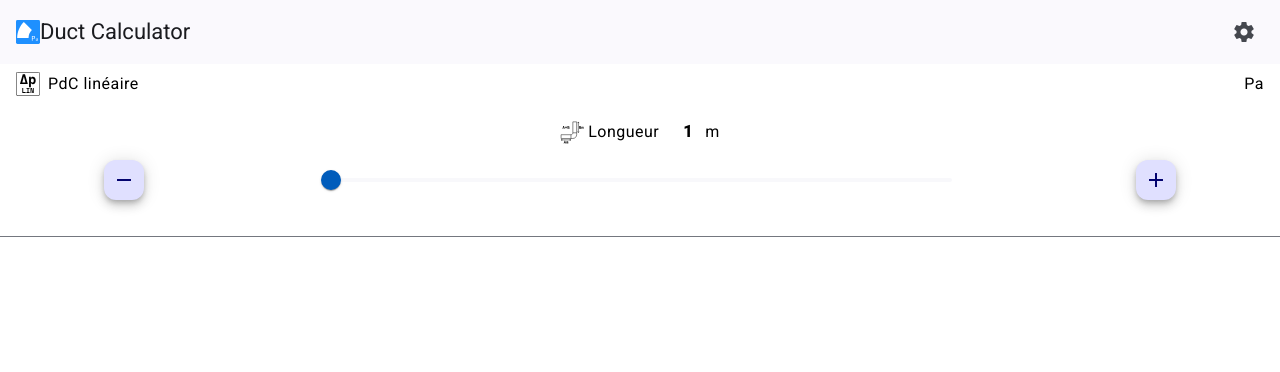
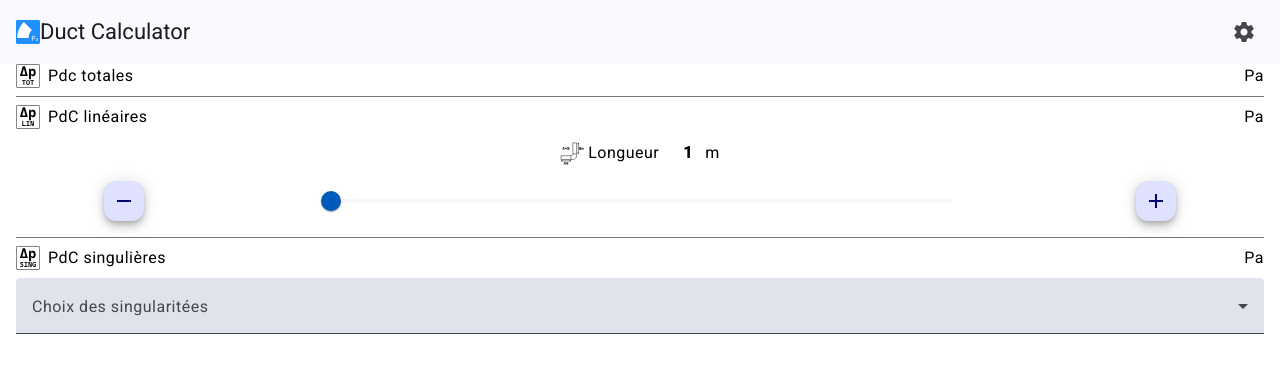
Before and after one commit to LudovicLeBris/DuctCalculator, an Angular app: page /apd-selector in a window 1280 px wide. Shown: the top 372 px of the page. Built offline with nearby package versions, Linux system fonts and the light colour scheme.

Commit message:
feat(component) adding apd setup an results

```diff
--- a/src/app/components/apd-selector/apd-selector.component.css
+++ b/src/app/components/apd-selector/apd-selector.component.css
@@ -2,24 +2,26 @@ p {
   margin-bottom: 0;
 }
 
-.linear-apd {
+mat-divider {
+  margin: 8px 16px;
+}
+
+.apd-section {
   display: flex;
   flex-direction: column;
   justify-content: center;
   gap: 8px;
   margin: 0 16px;
-  margin-top: 8px;
-  margin-bottom: 16px;
 }
 
-.linear-apd-result {
+.apd-result {
   display: flex;
   flex-direction: row;
   justify-content: space-between;
   align-items: center;
 }
 
-.linear-apd-result-title {
+.apd-result-title {
   display: flex;
   align-items: center;
   gap: 8px;
@@ -29,9 +31,38 @@ p {
   display: flex;
   flex-direction: column;
   gap: 16px;
-  margin: 16px 0;
+  margin: 4px 0;
 }
 
 .slider {
   width: 100%;
 }
+
+.singularity-selection {
+  width: 100%;
+}
+
+mat-panel-title mat-icon {
+  padding-right: 8px;
+}
+
+.singularity-setup {
+  display: flex;
+  justify-content: space-between;
+  align-items: center;
+}
+
+.singularity-setup  p, button {
+  margin-bottom: 20px;
+}
+
+.singularity-setup__quantity {
+  display: flex;
+  justify-content: flex-end;
+  align-items: center;
+  gap: 12px;
+}
+
+.singularity-setup__quantity__input {
+  width: 64px;
+}
--- a/src/app/components/apd-selector/apd-selector.component.html
+++ b/src/app/components/apd-selector/apd-selector.component.html
@@ -1,8 +1,22 @@
-<section class="linear-apd">
-  <article class="linear-apd-result">
-    <div class="linear-apd-result-title">
+<section class="apd-section">
+  <article class="apd-result">
+    <div class="apd-result-title">
+      <mat-icon svgIcon="total_apd"></mat-icon>
+      <p>Pdc totales</p>
+    </div>
+    <div>
+      <p>{{ totalApd | number: '1.2-2' }} Pa</p>
+    </div>
+  </article>
+</section>
+
+<mat-divider></mat-divider>
+
+<section class="apd-section">
+  <article class="apd-result">
+    <div class="apd-result-title">
       <mat-icon svgIcon="linear_apd"></mat-icon>
-      <p>PdC linéaire</p>
+      <p>PdC linéaires</p>
     </div>
     <div>
       <p>{{ apd.linearApd.getValue() | number :'1.2-2' }} {{ apd.linearApd.unit }}</p>
@@ -17,6 +31,48 @@
 
 <mat-divider></mat-divider>
 
-<section class="singular-apd">
-
+<section class="apd-section">
+  <article class="apd-result">
+    <div class="apd-result-title">
+      <mat-icon svgIcon="singular_apd"></mat-icon>
+      <p>PdC singulières</p>
+    </div>
+    <div>
+      <p>{{ apd.singularApd.getValue() | number :'1.2-2' }} {{ apd.singularApd.unit }}</p>
+    </div>
+  </article>
+<!-- select form -->
+  <mat-form-field class="singularity-selection">
+    <mat-label>Choix des singularitées</mat-label>
+    <mat-select [formControl]="singularitiesControl" multiple (selectionChange)="handleSingularitiesListChange()">
+      @for (singularity of singularities.getSingularities(); track singularity) {
+      <mat-option [value]="singularity.getName()">
+        <mat-icon svgIcon="{{ singularity.getIcon() }}"></mat-icon> {{ singularity.getDisplayName() }}
+      </mat-option>
+    }
+    </mat-select>
+  </mat-form-field>
+<!-- list singularity selected -->
+  <mat-accordion>
+  @for (singularitySelected of singularitiesControl.value; track singularitySelected) {
+    <mat-expansion-panel>
+      <mat-expansion-panel-header>
+        <mat-panel-title>
+          <mat-icon svgIcon="{{ selectedSingularity(singularitySelected)?.getIcon() }}"></mat-icon>
+          {{ selectedSingularity(singularitySelected)?.getDisplayName() }}
+        </mat-panel-title>
+      </mat-expansion-panel-header>
+      <div class="singularity-setup">
+        <p>{{ calculateSingularApdByQuantity(selectedSingularity(singularitySelected)!) | number: '1.2-2' }} Pa</p>
+        <div class="singularity-setup__quantity">
+          <mat-form-field class="singularity-setup__quantity__input">
+            <input disabled matInput type="number" value="{{ selectedSingularity(singularitySelected)?.getQuantity() }}">
+          </mat-form-field>
+          <button mat-mini-fab (click)="handleRemoveSingularityQuantity(selectedSingularity(singularitySelected)!)"><mat-icon>remove</mat-icon></button>
+          <button mat-mini-fab (click)="handleAddSingularityQuantity(selectedSingularity(singularitySelected)!)"><mat-icon>add</mat-icon></button>
+        </div>
+      </div>
+    </mat-expansion-panel>
+  }
+  </mat-accordion>
 </section>
--- a/src/app/components/apd-selector/apd-selector.component.ts
+++ b/src/app/components/apd-selector/apd-selector.component.ts
@@ -1,4 +1,4 @@
-import { ChangeDetectorRef, Component, OnDestroy } from '@angular/core';
+import { ChangeDetectorRef, Component, OnDestroy, OnInit } from '@angular/core';
 import { Duct } from '../../models/duct/duct.model';
 import { StorageService } from '../../services/storage.service';
 import { Airflow } from '../../models/airflow/airflow.model';
@@ -12,6 +12,16 @@ import { LinearApdCalculationService } from '../../services/linear-apd-calculati
 import { Air } from '../../models/air/air.model';
 import { AirSetupService } from '../../services/air-setup.service';
 import { Observable } from 'rxjs';
+import { SingularitiesValues, Singularity } from '../../models/singularity/singularity.model';
+import { SingularityFactory } from '../../models/singularity/singularity-factory';
+import { Singularities } from '../../models/singularity/singularities.model';
+import { MatFormFieldModule } from '@angular/material/form-field';
+import { MatSelectModule } from '@angular/material/select';
+import { MatInputModule } from '@angular/material/input';
+import { FormControl, ReactiveFormsModule } from '@angular/forms';
+import { SingularApdService } from '../../services/singular-apd.service';
+import { MatExpansionModule } from '@angular/material/expansion';
+import { MatButtonModule } from '@angular/material/button';
 
 @Component({
   selector: 'app-apd-selector',
@@ -21,31 +31,55 @@ import { Observable } from 'rxjs';
     MatIconModule,
     MatDividerModule,
     LengthSliderComponent,
+    ReactiveFormsModule,
+    MatFormFieldModule,
+    MatSelectModule,
+    MatInputModule,
+    MatExpansionModule,
+    MatButtonModule,
   ],
   templateUrl: './apd-selector.component.html',
   styleUrl: './apd-selector.component.css'
 })
-export class ApdSelectorComponent {
+export class ApdSelectorComponent implements OnInit {
   air = Air.getInstance();
   duct = new Duct;
   airflow = new Airflow;
   apd = new Apd;
+  totalApd: number = 0;
+  singularities = new Singularities();
+  singularitiesControl = new FormControl([]);
 
   constructor (
     private airSetupService: AirSetupService,
     private storageService: StorageService,
     private linearApdCalculationService: LinearApdCalculationService,
+    private singularApdService: SingularApdService,
   )
   {
-    this.airSetupService.getAir().subscribe(() => {this.calculateLinearApd();})
+    this.airSetupService.getAir().subscribe(() => {
+      this.calculateLinearApd();
+      this.calculateSingularApd();
+      this.calculateTotalApd();
+    })
     this.duct = this.storageService.duct;
     this.airflow = this.storageService.airflow;
     this.apd = this.storageService.apd;
+    this.apd.additionalApd.setValue(0);
+    this.apd.singularApd.setValue(0);
+
+  }
+  ngOnInit(): void {
+    this.calculateLinearApd();
+    this.calculateSingularApd();
+    this.calculateTotalApd();
+    this.initSingularityList();
   }
 
   handleLengthChange($event: Length): void {
     this.duct.length = $event;
     this.calculateLinearApd();
+    this.calculateTotalApd();
   }
 
   calculateLinearApd(): void {
@@ -53,4 +87,67 @@ export class ApdSelectorComponent {
     this.apd.linearApd.setValue(linearApd);
   }
 
+  calculateSingularApd(): void {
+    const singularApd = this.singularApdService.totalSingularApd(this.singularities, this.air, this.airflow);
+    this.apd.singularApd.setValue(singularApd);
+  }
+
+  calculateTotalApd(): void {
+    this.totalApd = this.apd.linearApd.getValue() + this.apd.singularApd.getValue() + this.apd.additionalApd.getValue();
+  }
+
+  initSingularityList():void {
+    const singularityFactory = new SingularityFactory(this.duct.shape.getValue());
+    for (const singularityType in SingularitiesValues) {
+      if (Object.prototype.hasOwnProperty.call(SingularitiesValues, singularityType)) {
+        const singularity = singularityFactory.createSingularity(singularityType);
+        this.singularities.addSingularity(singularity!);
+      }
+    }
+  }
+
+  handleSingularitiesListChange(): void {
+    if (!this.singularitiesControl.value) {
+      this.singularities.getSingularities().forEach(singularity => {
+        singularity.setQuantity(0);
+      });
+      return;
+    }
+    this.singularities.getSingularities().forEach(singularity => {
+      const isInSelectedList: boolean = (this.singularitiesControl.value as string[]).includes(singularity.getName());
+      if (!isInSelectedList) {
+        singularity.setQuantity(0);
+      } else if (isInSelectedList && singularity.getQuantity() === 0) {
+        singularity.setQuantity(1);
+      }
+    });
+    // console.log(this.singularities.getSingularities());
+    this.calculateSingularApd();
+    this.calculateTotalApd();
+  }
+
+  handleAddSingularityQuantity(singularity: Singularity) {
+    singularity.setQuantity(singularity.getQuantity() + 1);
+    this.calculateSingularApd();
+    this.calculateTotalApd();
+  }
+
+  handleRemoveSingularityQuantity(singularity: Singularity) {
+    if (singularity.getQuantity() > 1) {
+      singularity.setQuantity(singularity.getQuantity() - 1);
+      this.calculateSingularApd();
+      this.calculateTotalApd();
+    } else {
+      return;
+    }
+  }
+
+  selectedSingularity(singularityName: string): Singularity | undefined {
+    return this.singularities.getSingularityByName(singularityName);
+  }
+
+  calculateSingularApdByQuantity(singularity: Singularity): number {
+    return this.singularApdService.singularApdByQuantity(singularity, this.air, this.airflow);
+  }
+
 }
--- a/src/app/models/singularity/singularities.model.ts
+++ b/src/app/models/singularity/singularities.model.ts
@@ -9,6 +9,10 @@ export class Singularities {
 
   public getSingularities(): Singularity[] {
     return this.singularities;
+  }
+
+  public getSingularityByName(singularityName: string): Singularity | undefined {
+    return this.singularities.find(singularity => singularity.getName() === singularityName);
   }
 
   public addSingularity(singularity: Singularity):void {
```
